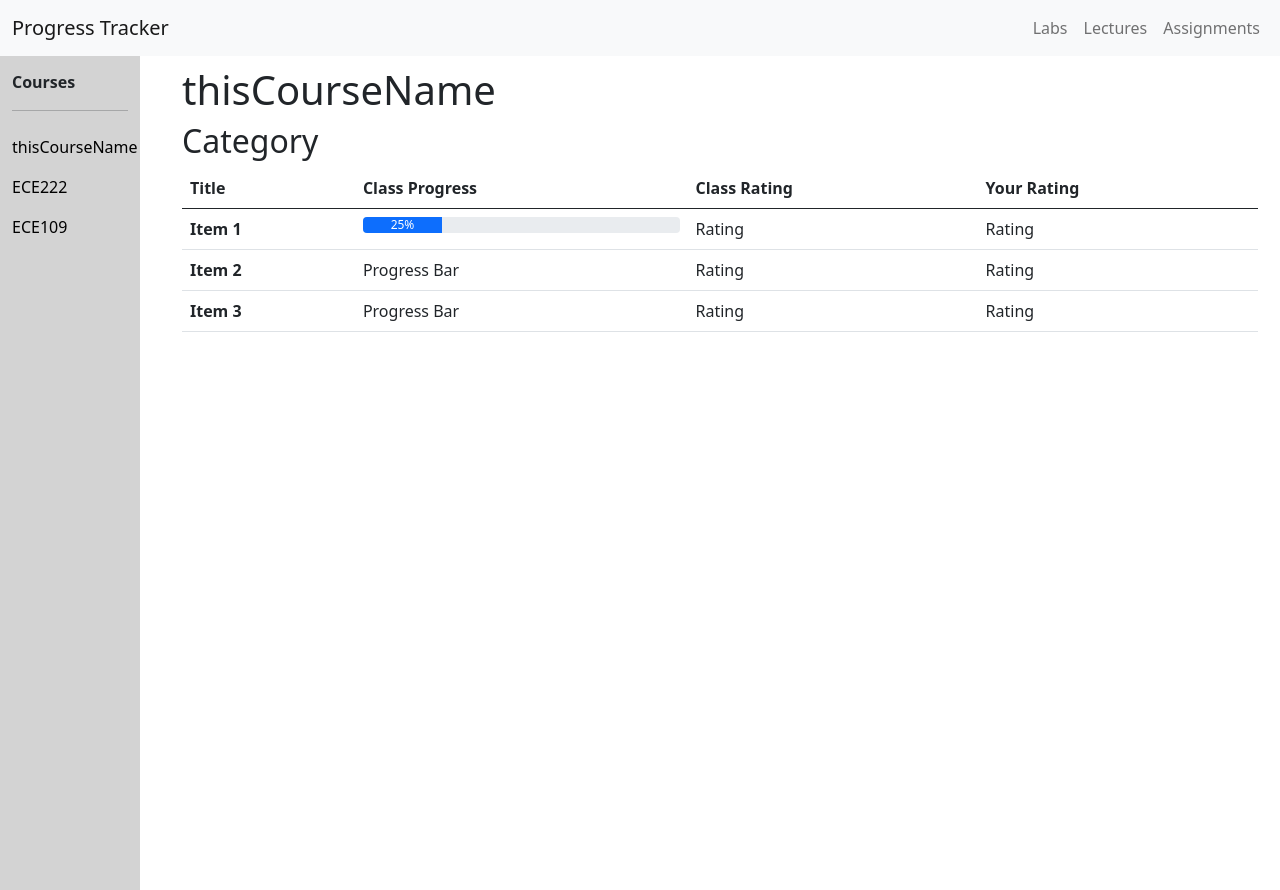
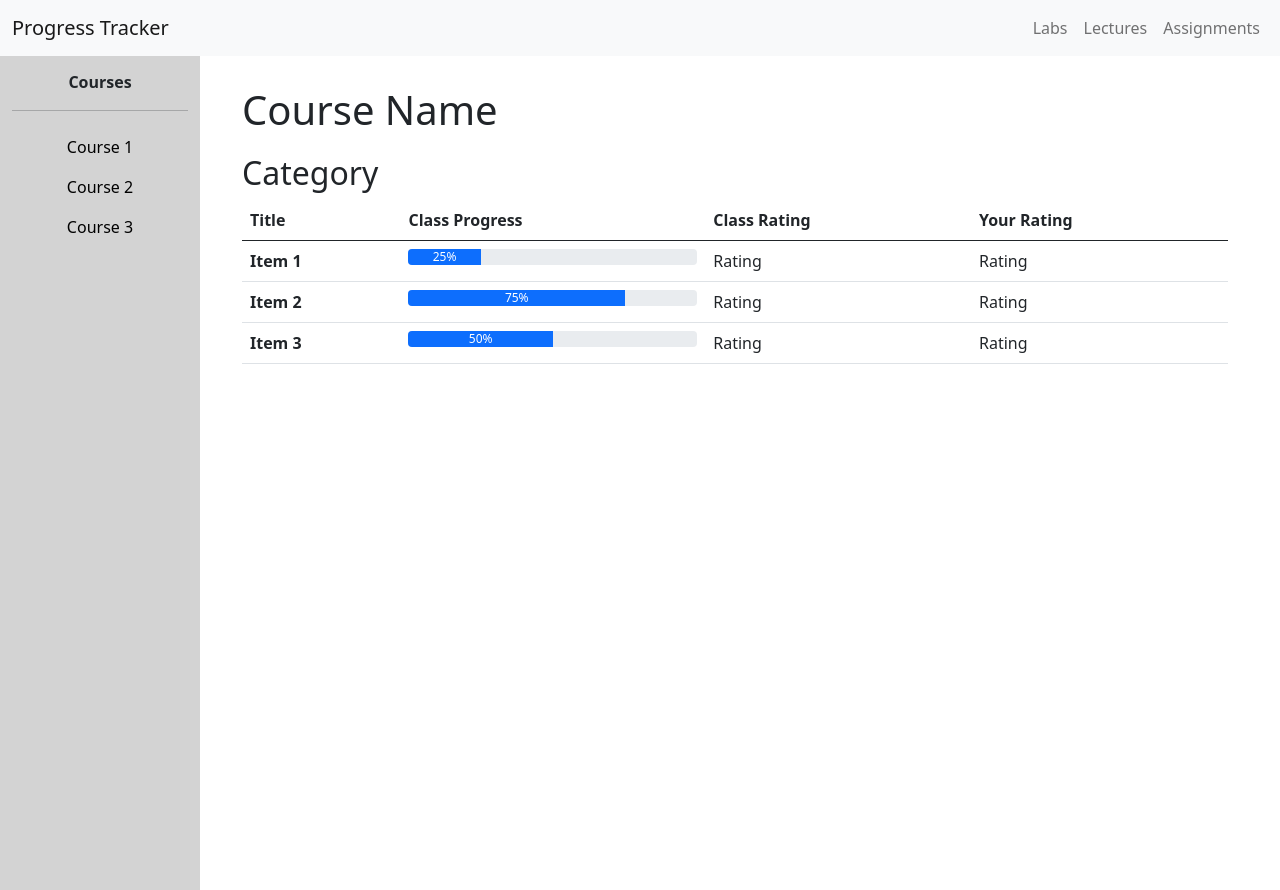
Before and after one commit to annegu/TravelBud, a Flask app: page / in a window 1280 px wide. Run offline with Flask 2, Linux system fonts and the light colour scheme.

Commit message:
formatted homepage
formatted homepage

```diff
--- a/static/style.css
+++ b/static/style.css
@@ -3,10 +3,11 @@ body {
 }
 
 .navbar-fixed-left {
+    text-align:center;
     margin-top: 30px;
     background-color: lightgray;
     padding-top: 10px;
-    width: 140px;
+    width: 200px;
     position: fixed;
     border-radius: 0;
     height: 100%;
@@ -17,11 +18,15 @@ body {
 }
 
 .course-title {
-    padding-top: 10px;
+    margin-top: 20px;
+}
+
+.category-title {
+    margin-top: 20px;
 }
 
 /* Style page content */
 .main {
-    margin-left: 160px; /* Same as the width of the sidebar */
+    margin: 30px 30px 30px 220px; /* Same as the width of the sidebar */
     padding: 0px 10px;
 }
--- a/templates/home.html
+++ b/templates/home.html
@@ -5,6 +5,7 @@
     <title>Sookeong's Marvelous Idea</title>
     <link rel="stylesheet" href="https://cdn.jsdelivr.net/npm/bootstrap@5.0.0-beta1/dist/css/bootstrap.min.css" integrity="sha384-giJF6kkoqNQ00vy+HMDP7azOuL0xtbfIcaT9wjKHr8RbDVddVHyTfAAsrekwKmP1" crossorigin="anonymous">
     <link rel="stylesheet" href="static/style.css" />
+    <script type="text/javascript" src="templates/home.js"></script>
 </head>
 <body>
     <!-- Side Nav Bar -->
@@ -17,15 +18,15 @@
         <hr>
         <ul class="nav navbar-nav">
             <li class="nav-item active">
-                <a class="nav-link" href="#">thisCourseName</a>
+                <a class="nav-link" href="#">Course 1</a>
             </li>
 
             <li class="nav-item">
-                <a class="nav-link" href="#">ECE222</a>
+                <a class="nav-link" href="#">Course 2</a>
             </li>
 
             <li class="nav-item">
-                <a class="nav-link" href="#">ECE109</a>
+                <a class="nav-link" href="#">Course 3</a>
             </li>
          </ul>
         </div>
@@ -39,7 +40,7 @@
             </div>
         <ul class="nav navbar-nav">
             <li class="nav-item">
-                <a class="nav-link" href="#">Labs</a>
+                <a class="nav-link" href="#labs">Labs</a>
             </li>
 
             <li class="nav-item">
@@ -54,8 +55,8 @@
     </nav>
     <div class="main">
         <div class="container-fluid">
-            <h1 class="course-title">thisCourseName</h1>
-            <h2 class="category-title">Category</h2>
+            <h1 class="course-title">Course Name</h1>
+            <a id="labs"> <h2 class="category-title">Category</h2> </a>
             <table class="table">
                 <thead>
                   <tr>
@@ -78,18 +79,26 @@
                   </tr>
                   <tr>
                     <th scope="row">Item 2</th>
-                    <td>Progress Bar</td>
+                    <td>
+                        <div class="progress">
+                            <div class="progress-bar" role="progressbar" style="width: 75%" aria-valuenow="75" aria-valuemin="0" aria-valuemax="100">75%</div>
+                        </div>
+                    </td>
                     <td>Rating</td>
                     <td>Rating</td>
                   </tr>
                   <tr>
                     <th scope="row">Item 3</th>
-                    <td>Progress Bar</td>
+                    <td>
+                        <div class="progress">
+                            <div class="progress-bar" role="progressbar" style="width: 50%" aria-valuenow="50" aria-valuemin="0" aria-valuemax="100">50%</div>
+                        </div>
+                    </td>
                     <td>Rating</td>
                     <td>Rating</td>
                   </tr>
                 </tbody>
-              </table>
+            </table>
         </div>
     </div>
 </body>
```
Also changed, not shown: templates/home.js (added).
